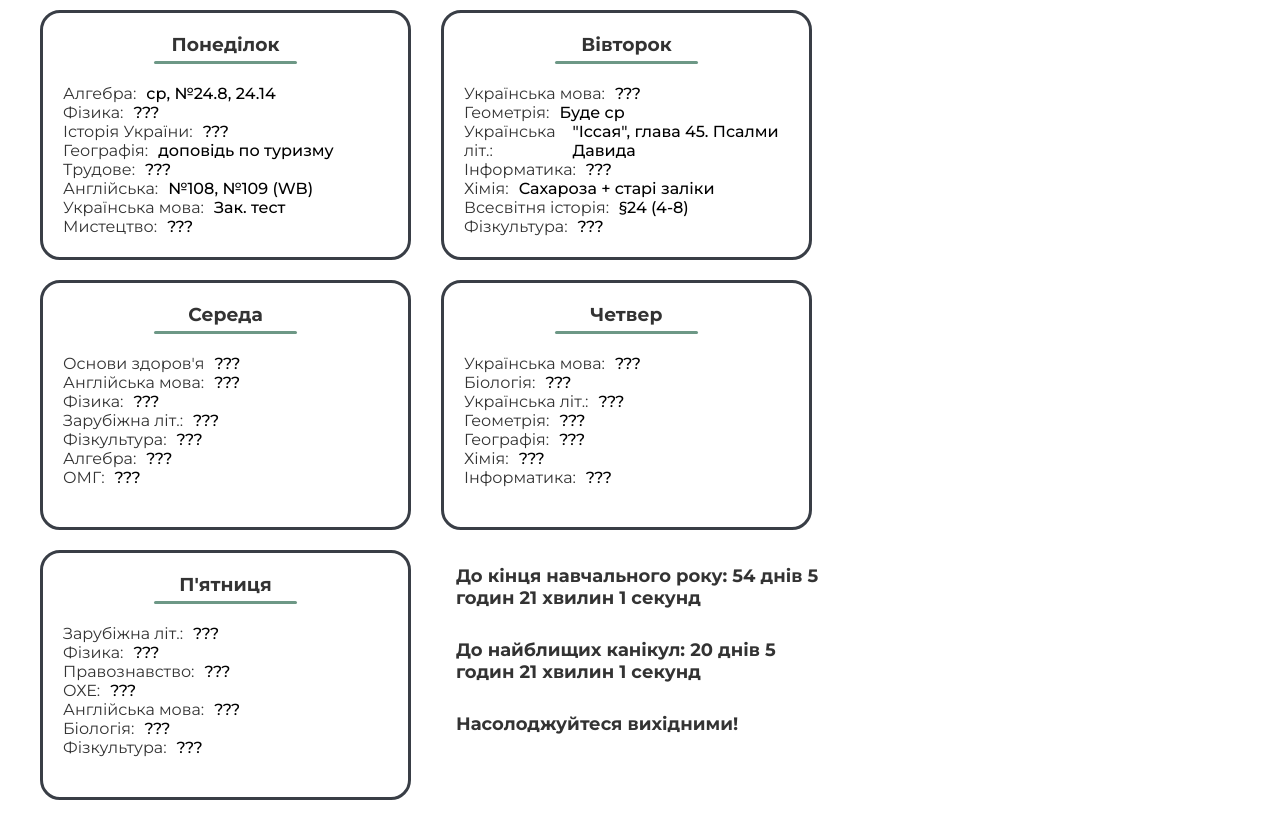
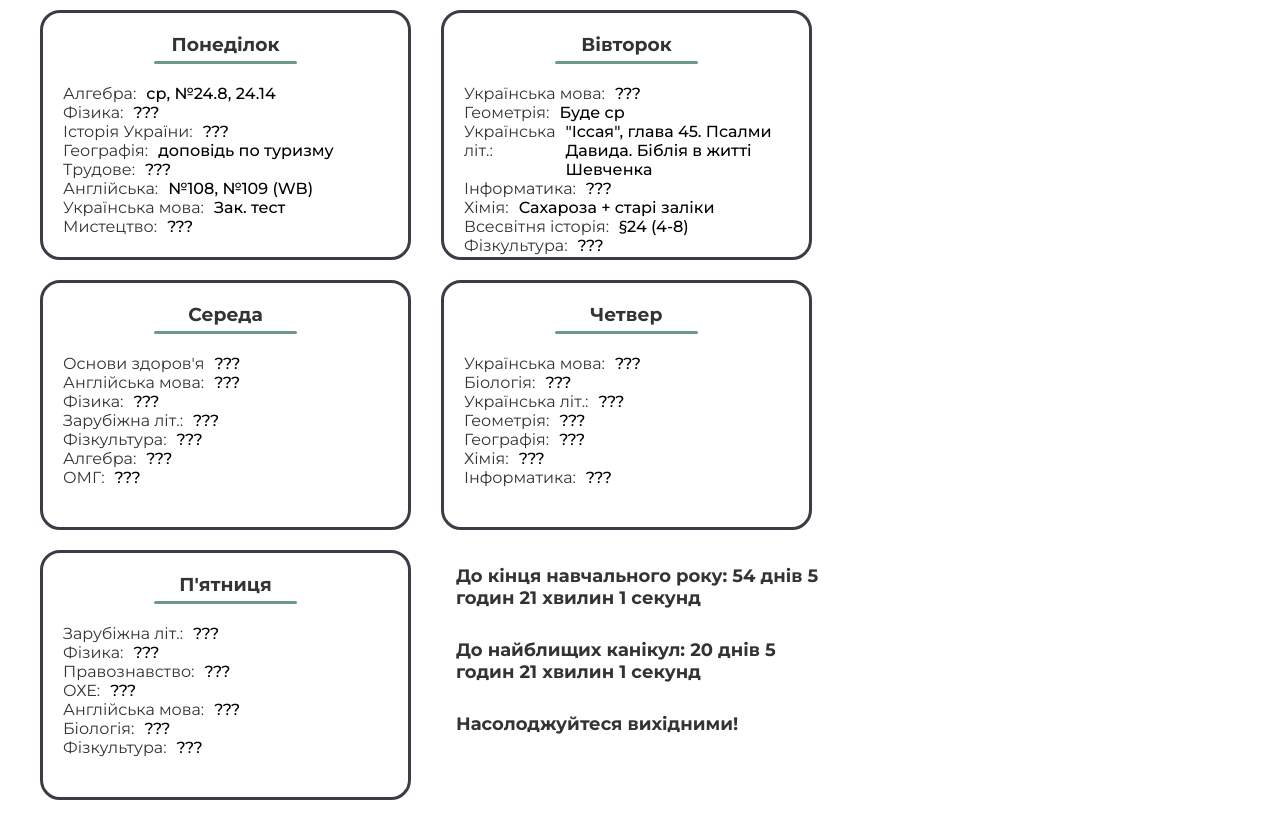
Before and after one commit to ZubalYana/School-diary, a website: page public/index.html in a window 1280 px wide. Shown: the part 124-944 px from the top of the page. Drawn offline with nearby package versions, Linux system fonts and the light colour scheme.

Commit message:
add new TUesday homework

```diff
--- a/public/index.html
+++ b/public/index.html
@@ -81,7 +81,7 @@
                     </div>
                     <div class="weekDay_lesson">
                         <div class="weekDay_lessonName">Українська літ.:</div>
-                        <div class="weekDay_lessonHomework" id="TuesdayHomework3">"Іссая", глава 45. Псалми Давида</div>
+                        <div class="weekDay_lessonHomework" id="TuesdayHomework3">"Іссая", глава 45. Псалми Давида. Біблія в житті Шевченка</div>
                     </div>
                     <div class="weekDay_lesson">
                         <div class="weekDay_lessonName">Інформатика:</div>
```
